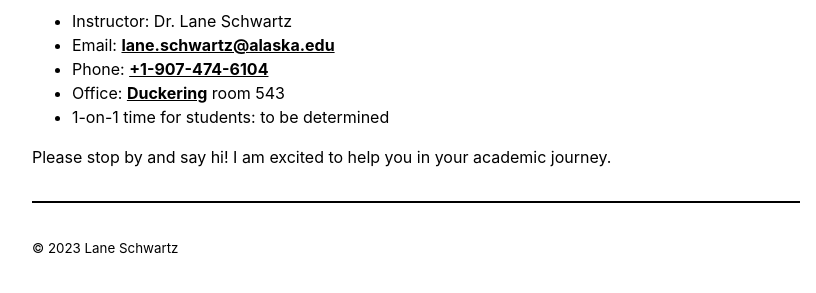
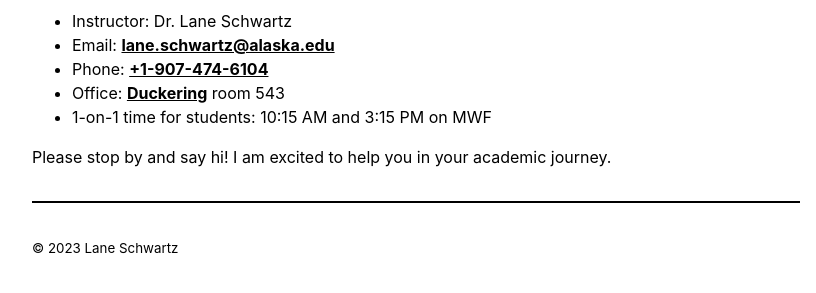
Before and after one commit to 2023-Fall-UAF-CS371/-2023-Fall-UAF-CS371.github.io, a Jekyll site: the page built from course/logistics.md, in a window 1280 px wide. Shown: the part 508-801 px from the top of the page, without its empty margins (224-1040 px from the left). Built offline with Jekyll 4.4.1, drawn with Linux system fonts in a browser that asks for light colours; our own code applies the rules of GitHub Pages for plain Markdown files.

Commit message:
Office hours

```diff
--- a/course/logistics.md
+++ b/course/logistics.md
@@ -11,6 +11,6 @@
 * Email: [lane.schwartz@alaska.edu](mailto:lane.schwartz@alaska.edu)
 * Phone: [+1-907-474-6104](tel:+1-907-474-6104)
 * Office: [Duckering](https://uaf.edu/campusmap/for-visitors/buildings/duckering.php) room 543
-* 1-on-1 time for students: to be determined
+* 1-on-1 time for students: 10:15 AM and 3:15 PM on MWF
 
 Please stop by and say hi! I am excited to help you in your academic journey.
```
